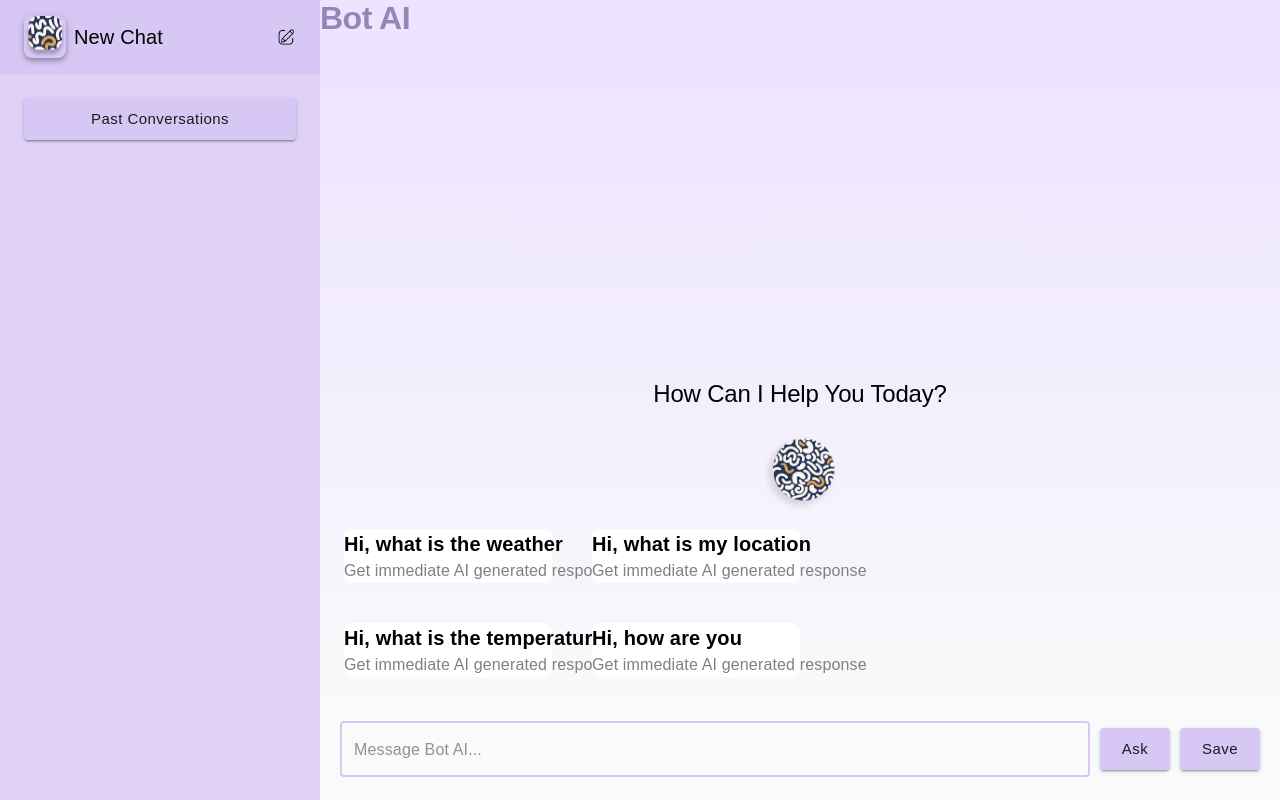
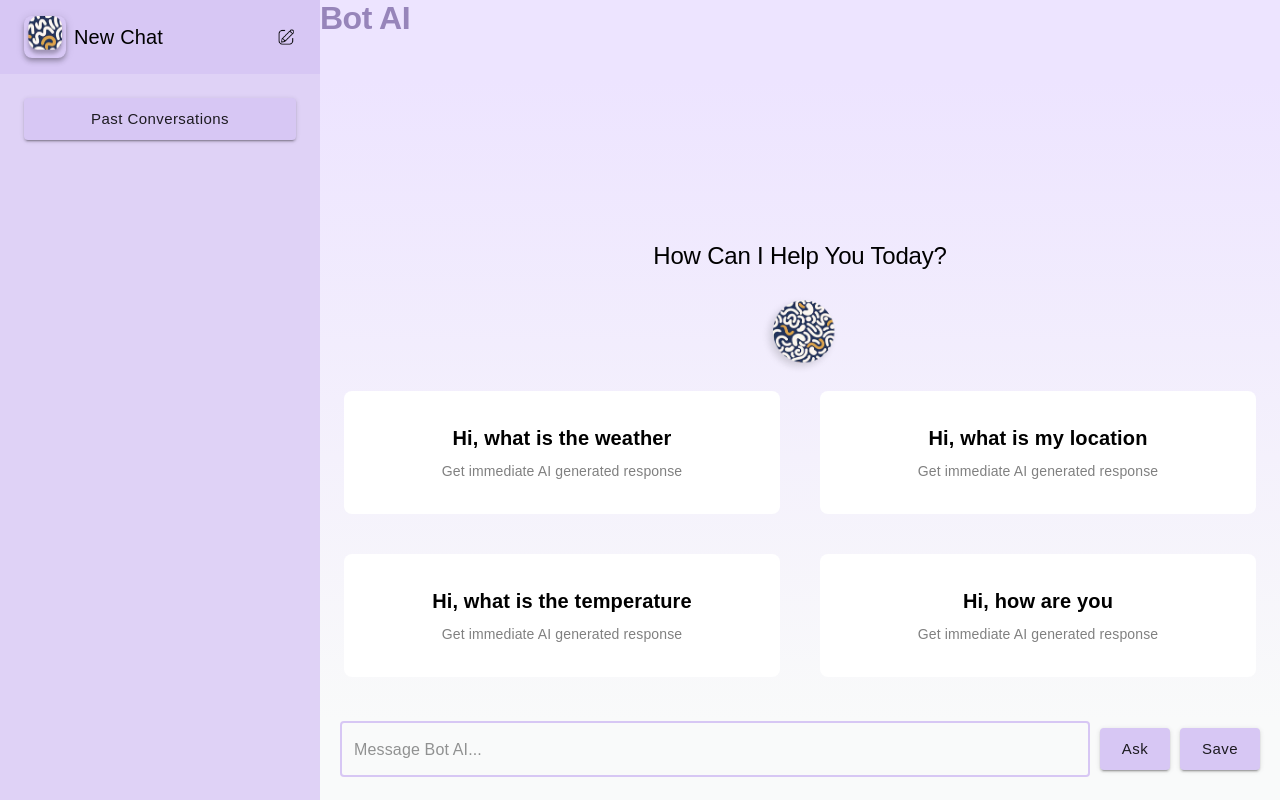
Before and after one commit to Venkateshh-21/BotAI, a React (Vite) app: page / in a window 1280 px wide. Built offline with nearby package versions, Linux system fonts and the light colour scheme.

Commit message:
fixed grid issues

```diff
--- a/src/components/Ask.jsx
+++ b/src/components/Ask.jsx
@@ -4,10 +4,10 @@ import { Link } from "react-router";
 
 const Ask = ({ chat, generateResponse, setShouldScrollBottom, clearChat }) => {
   const [input, setInput] = useState("");
-  const inputRef = useRef(null);
-  useEffect(() => {
-    inputRef.current.focus();
-  });
+  const inputRef=useRef(null)
+useEffect(()=>{
+  inputRef.current.focus()
+})
   const handleSubmit = (e) => {
     e.preventDefault();
     generateResponse(input);
@@ -18,15 +18,14 @@ const Ask = ({ chat, generateResponse, setShouldScrollBottom, clearChat }) => {
     const prevChat = JSON.parse(localStorage.getItem("history")) || [];
     localStorage.setItem(
       "history",
-      JSON.stringify([{ chat: chat, timestamp: new Date() }, ...prevChat])
+      JSON.stringify([{ chat: chat, timestamp: new Date() },...prevChat])
     );
     clearChat();
   };
 
   return (
-    <Box flexShrink={0}>
-      <Box
-        component={"form"}
+     <Box flexShrink={0}>
+      <Box component={"form"}
         onSubmit={handleSubmit}
         sx={{
           marginBottom: "3px",
@@ -39,19 +38,18 @@ const Ask = ({ chat, generateResponse, setShouldScrollBottom, clearChat }) => {
         <TextField
           type="text"
           value={input}
-          placeholder="Message Bot AI..." // ← replace the ellipsis
+          placeholder="Message Bot AI..."
           onChange={(e) => setInput(e.target.value)}
+          // sx={{ width: "60vw" }}
           fullWidth
           required
-          inputRef={inputRef}
+           inputRef={inputRef}
         />
-        <Box sx={{ display: "flex", gap: "10px" }}>
-          <Button type="submit" variant="contained">
-            Ask
-          </Button>
-          <Button variant="contained" type="button" onClick={saveToLocal}>
-            Save
-          </Button>
+        <Box sx={{display:"flex",gap:"10px"}}>
+        <Button type="submit" variant="contained">
+          Ask
+        </Button>
+        <Button variant="contained" type="button" onClick={saveToLocal}>Save</Button>
         </Box>
       </Box>
     </Box>
--- a/src/components/InitialChat.jsx
+++ b/src/components/InitialChat.jsx
@@ -1,6 +1,6 @@
 import React from "react";
 import Logo from "../assets/logo.png";
-import { Box, Stack, Typography, Grid,  } from "@mui/material";
+import { Box, Stack, Typography, Grid } from "@mui/material";
 const initlData = [
   "Hi, what is the weather",
   "Hi, what is my location",
@@ -11,43 +11,57 @@ const subHead = "Get immediate AI generated response";
 const Card = ({ caption, heading, generateResponse }) => {
   return (
     <Stack
-      direction={"row"}
+    p={4}
+      width={"auto"}
       spacing={1}
       alignItems={"center"}
-      onClick={()=>generateResponse(heading)}
+      justifyContent={"center"}
+      onClick={() => generateResponse(heading)}
       borderRadius={"8px"}
       bgcolor={"white"}
-       sx={{
-                '&:hover .MuiIconButton-root': {
-                    opacity: 2
-                },
-                cursor: 'pointer',
-                '&:hover' : {
-                    bgcolor:'primary.bglight'
-                },
+      whiteSpace={"nowrap"}
+      sx={{
+        "&:hover .MuiIconButton-root": {
+          opacity: 2,
+        },
+        cursor: "pointer",
+        "&:hover": {
+          bgcolor: "primary.bglight",
+        },
+      }}
+    >
 
-            }}
-    >
-      <Box >
         <Typography
           variant="heading"
           fontWeight={700}
           fontSize={{ xs: 14, md: 20 }}
-
         >
           {heading}
         </Typography>
-        <Typography color={"gray"} fontSize={{ xs: 10, md: 16 }} whiteSpace={"nowrap"}>
+        <Typography
+          color={"gray"}
+          fontSize={{ xs: 10, md: 14 }}
+
+          sx={{
+            whiteSpace: "nowrap",
+
+          }}
+        >
           {caption}
         </Typography>
-      </Box>
+
     </Stack>
   );
 };
 
 const InitialChat = ({ generateResponse }) => {
   return (
-    <Stack spacing={2} height={1} justifyContent={"flex-end"} p={{ xs: 2, md: 3 }}>
+    <Stack
+      spacing={2}
+      height={1}
+      justifyContent={"flex-end"}
+      p={{ xs: 2, md: 3 }}
+    >
       <Stack sx={{ alignItems: "center" }} spacing={3}>
         <Typography variant="h2">How Can I Help You Today?</Typography>
         <Box
@@ -57,10 +71,10 @@ const InitialChat = ({ generateResponse }) => {
           width={{ xs: 40, md: 80 }}
         />
       </Stack>
-      <Grid container size={{ xs: 12, md: 6 }} spacing={5} width={"100%"}>
+      <Grid container size={{ xs: 12, md: 12 }} spacing={5} width={"100%"}>
         {initlData.map((a, i) => {
           return (
-            <Grid key={i} size={{ xs: 12, md: 6 }} whiteSpace={"no-wrap"} >
+            <Grid key={i} size={{ xs: 12, md: 6 }} >
               <Card
                 heading={a}
                 caption={subHead}
```
